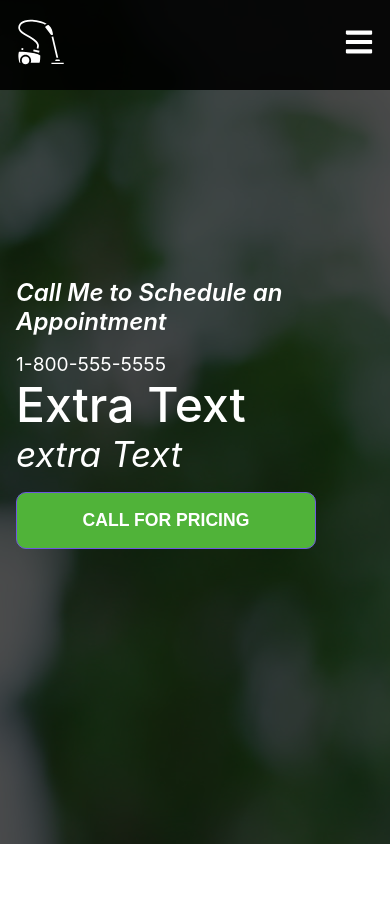
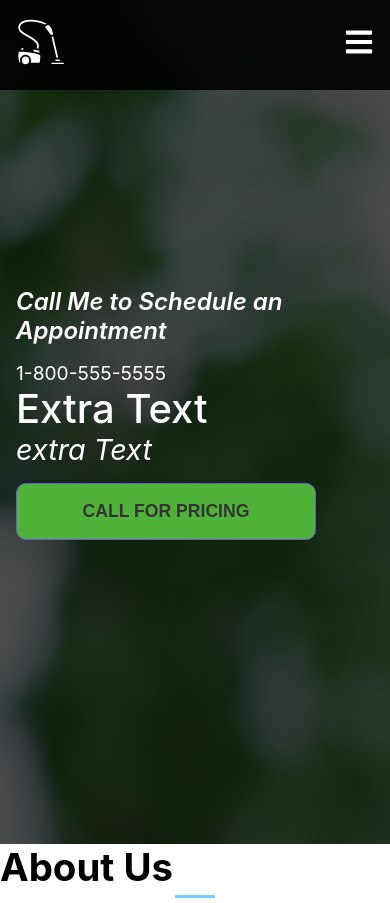
Before and after one commit to enickgoku/lisas-website, a React (Create React App) app: page / in a window 390 px wide. Before the commit the page ends 844 px from the top, so only its background shows below. Built offline with nearby package versions, Linux system fonts and the light colour scheme; the HTML template or start-up script is replaced by a standard one.

Commit message:
progress commit

```diff
--- a/src/App.js
+++ b/src/App.js
@@ -2,12 +2,14 @@ import React from 'react'
 
 import Navbar from './components/Navbar'
 import Hero from './components/Hero'
+import About from './components/About'
 
 function App() {
   return (
     <div>
       <Navbar />
       <Hero />
+      <About />
     </div>
   )
 }
--- /dev/null
+++ b/src/components/About.js
@@ -0,0 +1,19 @@
+import React from 'react'
+
+import './About.css'
+
+const About = () => {
+  return (
+    <div className='about'>
+      <div className='container'>
+        {/* add image here */}
+        <div className='col-2'>
+          <h1>About Us</h1>
+          <span className='line'></span>
+        </div>
+      </div>
+    </div>
+  )
+}
+
+export default About
--- a/src/components/Hero.css
+++ b/src/components/Hero.css
@@ -51,4 +51,17 @@
 .hero .button {
   margin: 1rem 0;
   width: 300px;
+  color: #333;
 }
+
+@media screen and (max-width: 940px) {
+  .hero .content p:nth-child(3) {
+    font-size: 2.5rem;
+    font-weight: 500;
+  }
+
+  .hero .content p:nth-child(4) {
+    font-size: 1.8rem;
+    font-style: italic;
+  }
+}
```
Also changed, not shown: src/components/About.css (added).
